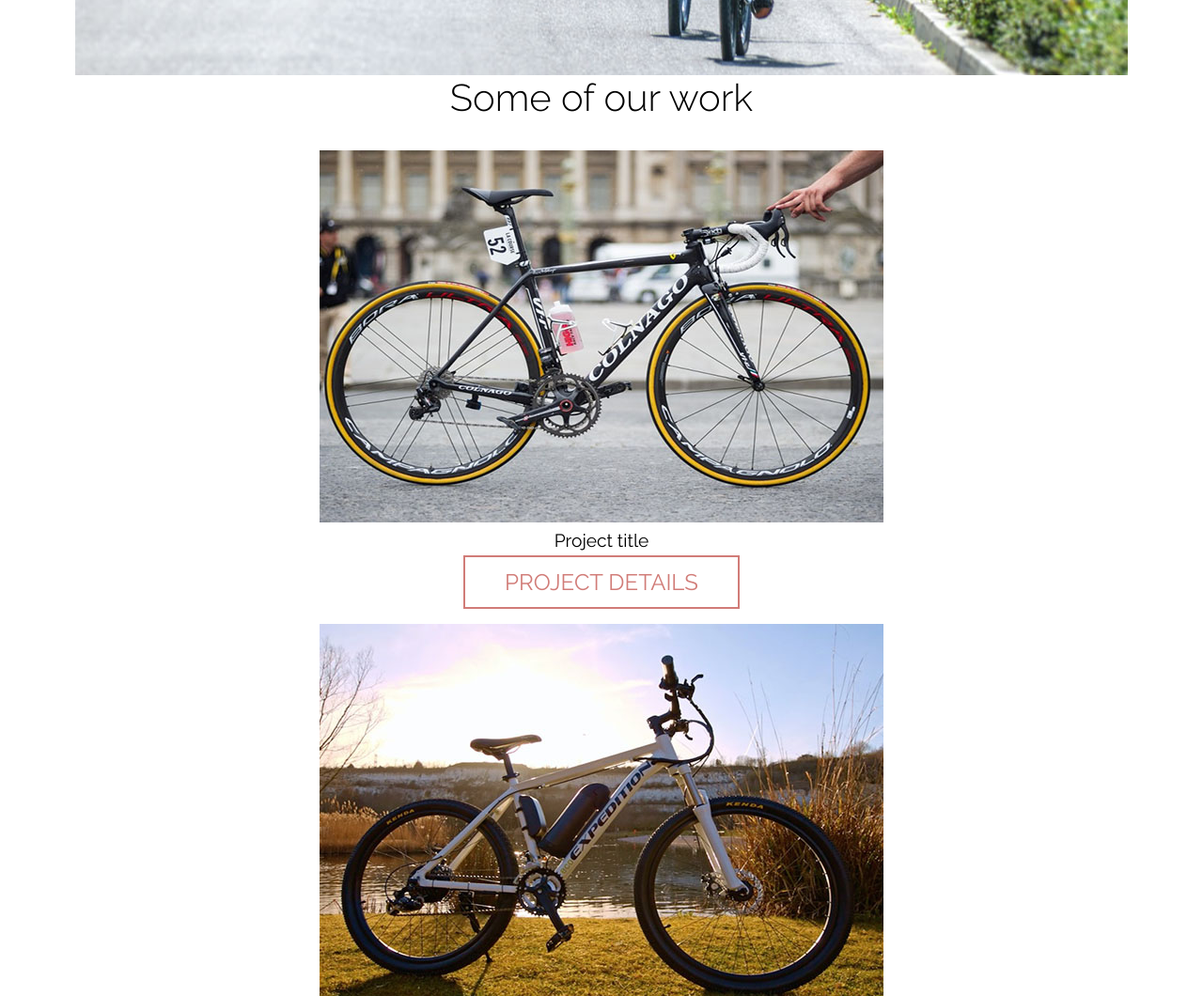
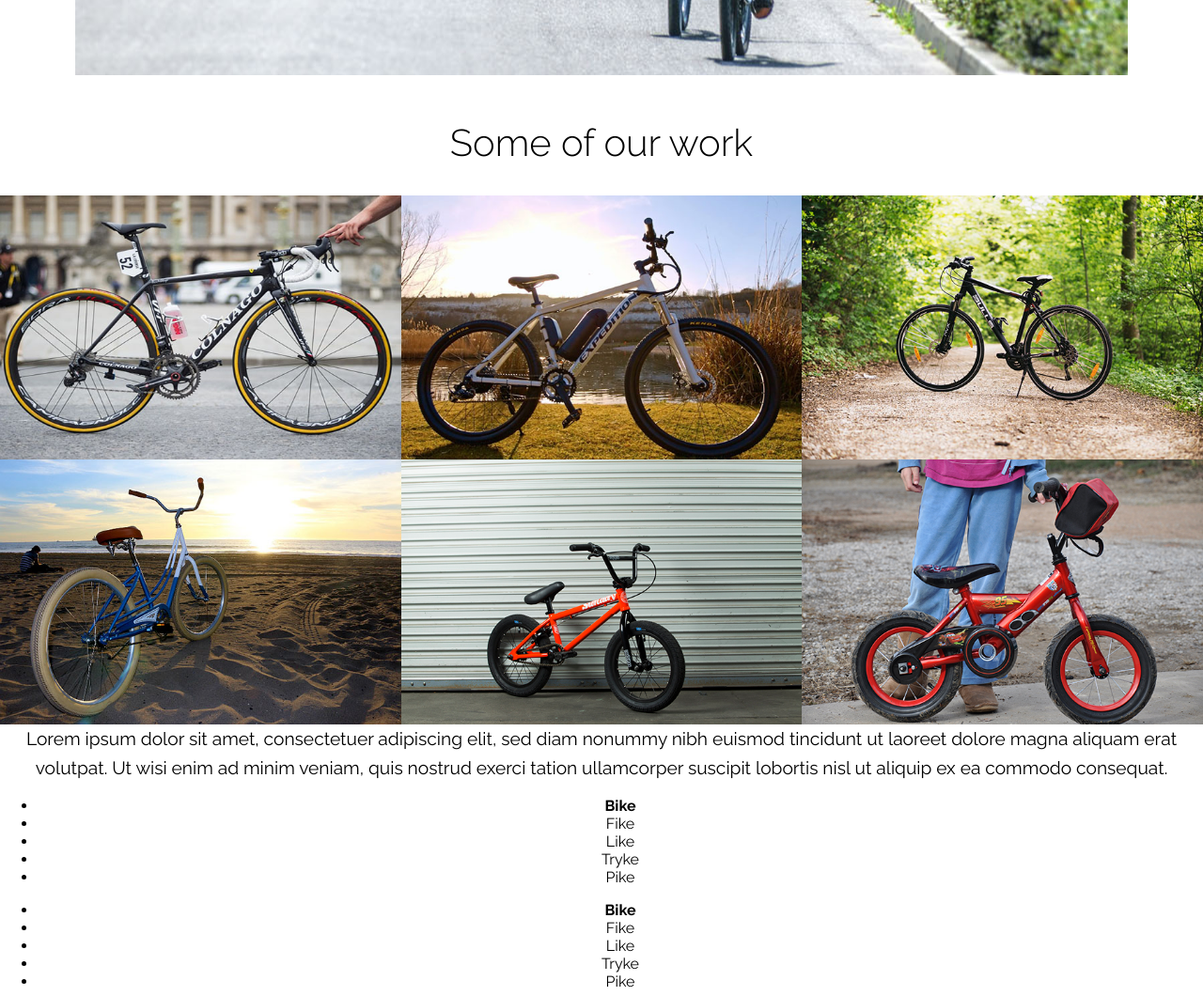
Before and after one commit to CrystalCastles/buffalo-bike-co, a plain HTML site: page index.html in a window 1280 px wide. Shown: the part 1400-2460 px from the top of the page at 94% size. Drawn offline with Linux system fonts and the light colour scheme.

Commit message:
Finish port section

```diff
--- a/css/style.css
+++ b/css/style.css
@@ -3,6 +3,7 @@ url('https://fonts.googleapis.com/css?family=Raleway:300,400,700,900');
 
 * {
   box-sizing: border-box;
+  transition: all ease-in-out 250ms;
 }
 
 body {
@@ -77,6 +78,17 @@ p:last-of-type {
   padding: .5em 1.75em;
 }
 
+@media (min-width: 60rem) {
+  .button {
+    font-size: 1.5rem;
+  }
+}
+
+.button-small {
+  font-size: .7rem;
+  font-weight: 700;
+}
+
 .button-accent {
   color: #d17c78;
   border-color: #d17c78;
@@ -86,12 +98,6 @@ p:last-of-type {
 .button-accent:focus {
   background: #d17c78;
   color: #232323;
-}
-
-@media (min-width: 60rem) {
-  .button {
-    font-size: 1.5rem;
-  }
 }
 
 /* header
@@ -219,3 +225,56 @@ nav a:focus {
     transform: translateX(0);
   }
 }
+
+/* portfolio
+================= */
+
+.portfolio {
+  margin: 3em 0;
+}
+
+.port-item {
+  margin: 0;
+  position: relative;
+}
+
+.port-item img {
+  display: block;
+}
+
+.port-desc {
+  position: absolute;
+  z-index: 100;
+  bottom: 0em;
+  left: 0em;
+  right: 0em;
+  color: white;
+  background: rgba(0,0,0,.6);
+  padding-bottom: 2em;
+}
+
+.port-desc p {
+  margin: 1em;
+}
+
+@media (min-width: 37rem) {
+  .port-item {
+    width: 50%;
+    float: left;
+  }
+}
+
+@media (min-width: 60rem) {
+  .port-item {
+    width: 33.3333334%;
+    overflow: hidden;
+  }
+
+  .port-desc {
+    transform: translateY(150%);
+  }
+
+  .port-item:hover .port-desc {
+    transform: translateY(0%);
+  }
+}
```
